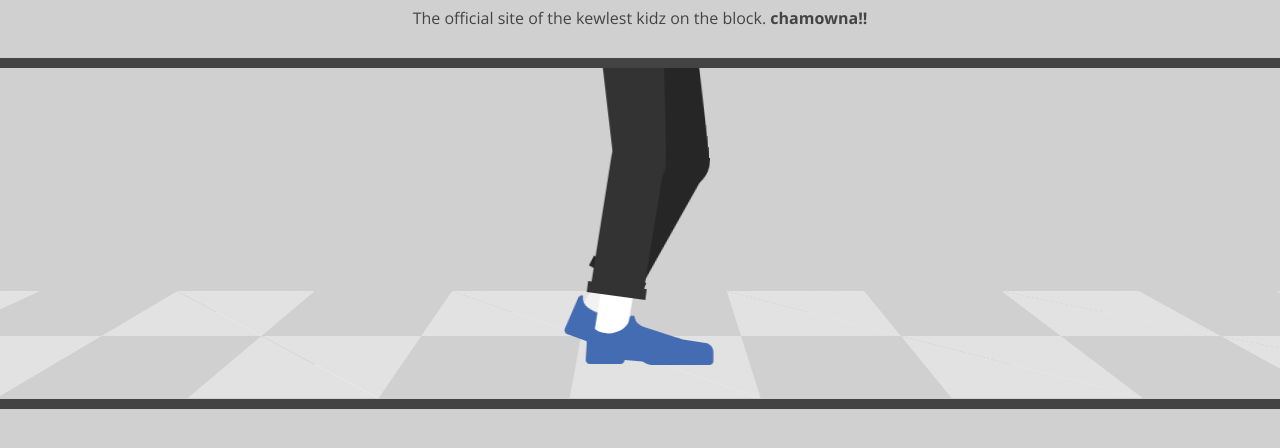
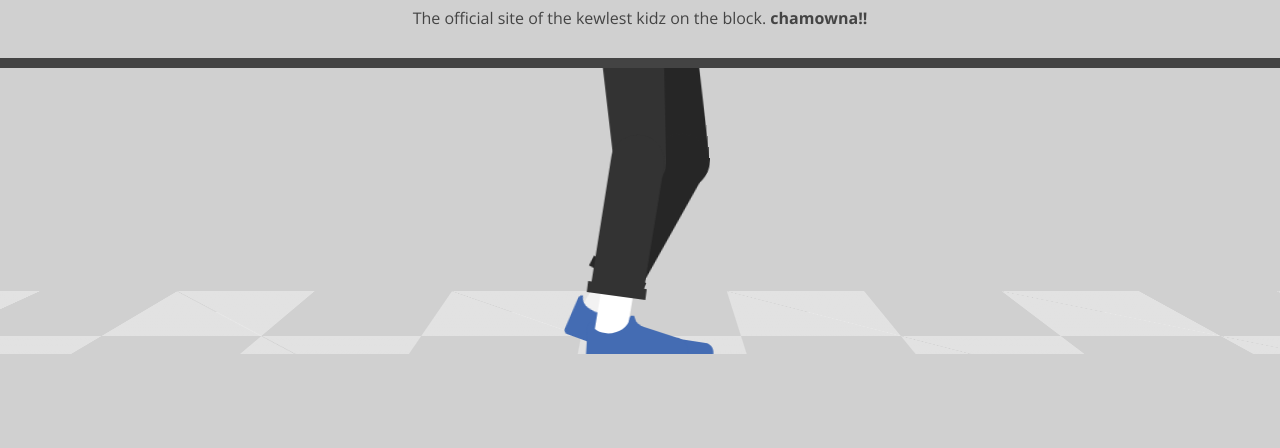
Before and after one commit to theharts/theharts.github.io, a plain HTML site: page index.html in a window 1280 px wide. Shown: the part 146-594 px from the top of the page. Drawn offline with nearby package versions, Linux system fonts and the light colour scheme.

Commit message:
Update style.css

```diff
--- a/style.css
+++ b/style.css
@@ -22,7 +22,7 @@ time, mark, audio, video {
 
 html {
   line-height: 1;
-  max-height:100%;
+  max-height:500px;
 }
 
 ol, ul {
```
